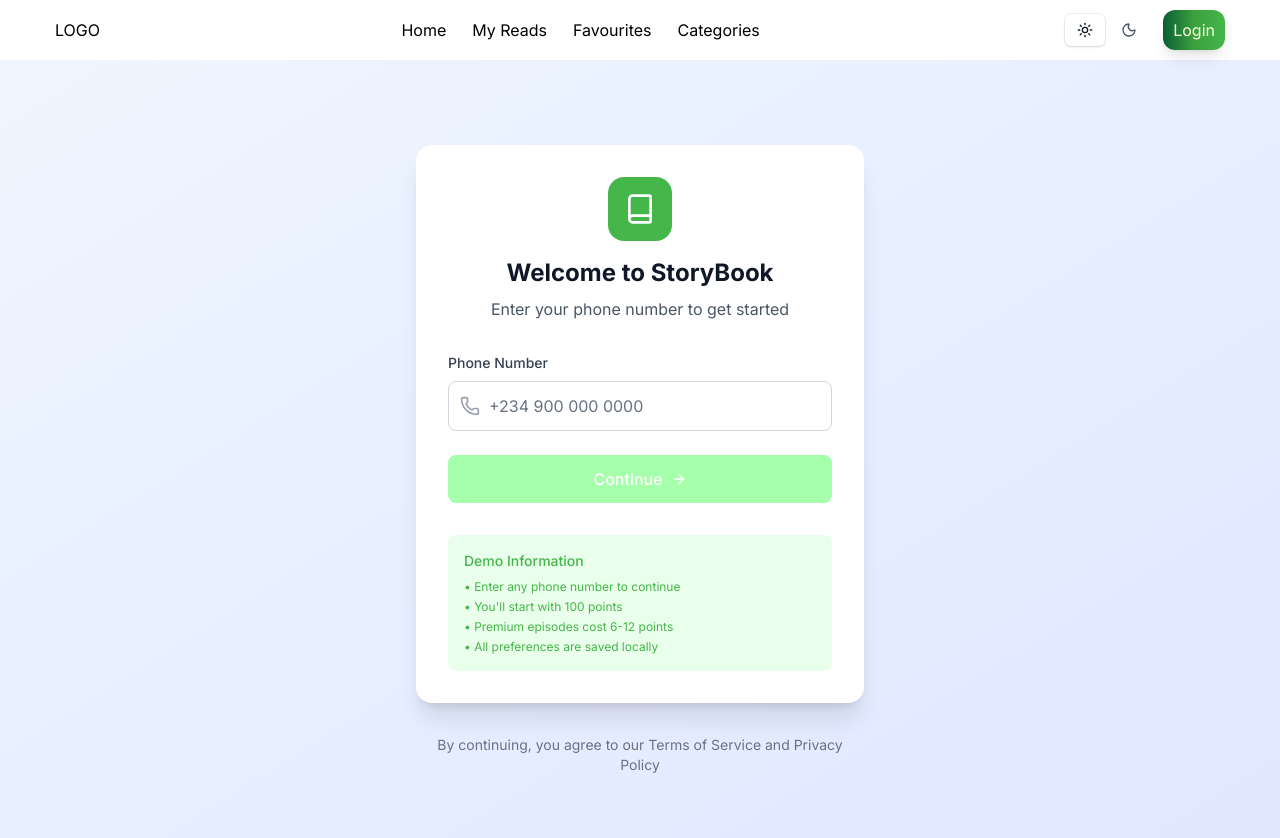
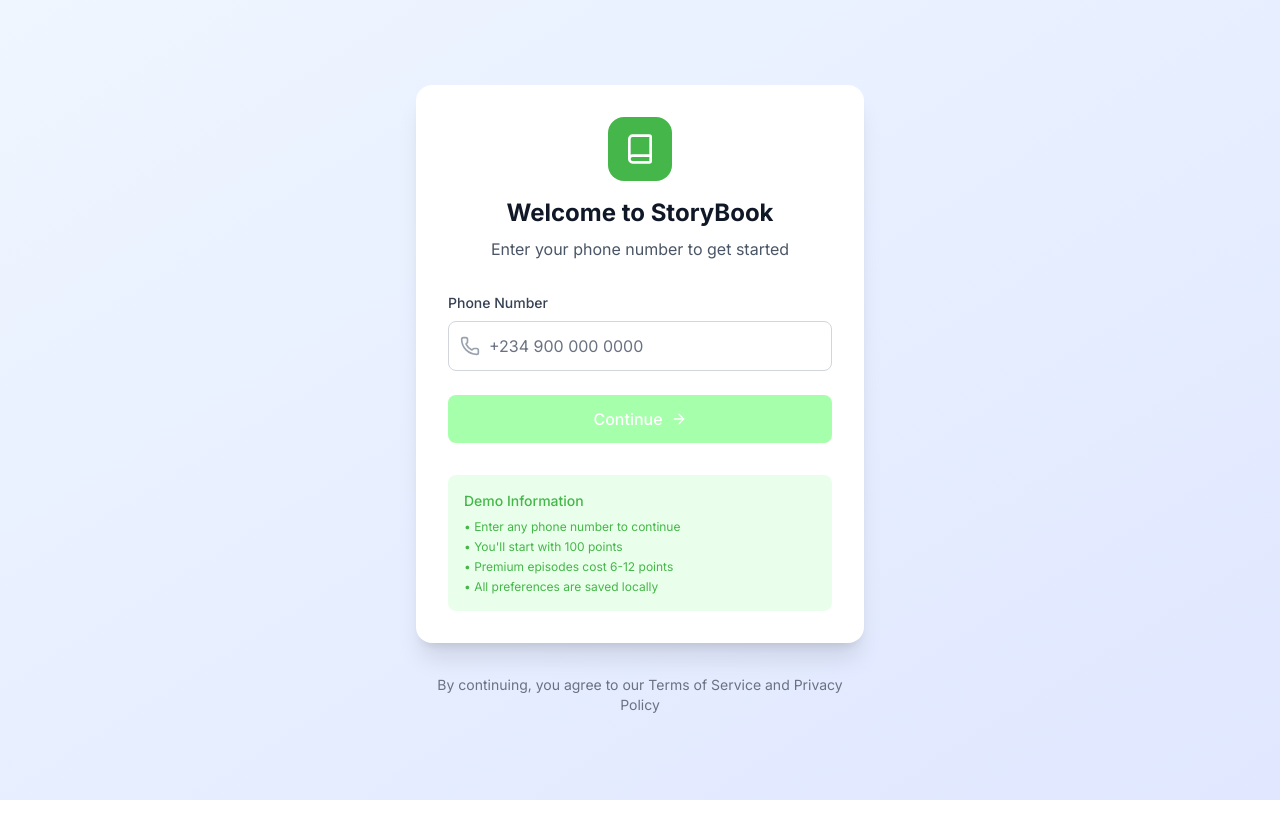
Before and after one commit to EmmyKay0026/story-app, a Next.js app: page /auth/login in a window 1280 px wide. Shown: the top 838 px of the page. After the commit the page ends 800 px from the top, so only its background shows below. Built offline with nearby package versions, Linux system fonts and the light colour scheme.

Commit message:
merged code

```diff
--- a/app/bookmark/page.tsx
+++ b/app/bookmark/page.tsx
@@ -1,5 +1,4 @@
 "use client";
-
 import { useEffect } from "react";
 import { useRouter } from "next/navigation";
 import { Bookmark, Heart, Search } from "lucide-react";
@@ -8,10 +7,6 @@ import { mockStories } from "@/constants/stories";
 import { Navigation } from "@/components/templates/NavigationMenu";
 import { StoryCard } from "@/components/molecules/StoryCard";
 import Link from "next/link";
-// import { Navigation } from "../../components/Navigation";
-// import { StoryCard } from "../../components/StoryCard";
-// import { useUser } from "../../contexts/UserContext";
-// import { mockStories } from "../../lib/data/mockData";
 
 export default function FavoritesPage() {
   const { user, isAuthenticated } = useUser();
--- a/app/globals.css
+++ b/app/globals.css
@@ -63,12 +63,13 @@
   }
   .border-big {
     border: 2px solid;
-    border: #45B649;
+    border: #45b649;
   }
 }
 
 @keyframes float3D {
-  0%, 100% {
+  0%,
+  100% {
     transform: translateY(0) rotateX(0deg) rotateY(0deg) scale(1);
   }
   50% {
@@ -79,7 +80,6 @@
 .bubble-3d {
   animation: float3D 6s ease-in-out infinite;
 }
-
 
 /* Works in Chrome, Edge, Safari */
 ::-webkit-scrollbar {
@@ -92,14 +92,13 @@
 }
 
 ::-webkit-scrollbar-thumb {
-  background: linear-gradient(to bottom, #054625, #3aa13e, #45B649) 1;
+  background: linear-gradient(to bottom, #054625, #3aa13e, #45b649) 1;
   border-radius: 10px;
 }
 
 ::-webkit-scrollbar-thumb:hover {
-  background: linear-gradient(to bottom, #45B649, #3aa13e, #054625) 1;
+  background: linear-gradient(to bottom, #45b649, #3aa13e, #054625) 1;
 }
-
 
 @layer base {
   html {
--- a/app/layout.tsx
+++ b/app/layout.tsx
@@ -1,9 +1,6 @@
 import type { Metadata } from "next";
 import { Inter } from "next/font/google";
 import "./globals.css";
-// import { ThemeProvider } from "@/context/ThemeContext";
-import NavBar from "@/components/molecules/NavBar";
-import { HydrationGuard } from "@/components/templates/HydrationGuard";
 import { UserProvider } from "@/context/UserContext";
 import { ThemeProvider } from "next-themes";
 
@@ -28,10 +25,7 @@ export default function RootLayout({
       <body className="font-sans antialiased">
         <UserProvider>
           <ThemeProvider attribute="class" defaultTheme="system" enableSystem>
-            <HydrationGuard>
-              <NavBar />
-              <div className="theme-transition">{children}</div>
-            </HydrationGuard>
+            <div className="theme-transition">{children}</div>
           </ThemeProvider>
         </UserProvider>
       </body>
--- a/app/page.tsx
+++ b/app/page.tsx
@@ -9,6 +9,7 @@ import { StoryCard as StoryCardV2 } from "@/components/molecules/StoryCard";
 import { FontSizeControl } from "@/components/atoms/FontSizePreference";
 import Cards from "@/components/molecules/card";
 import Link from "next/link";
+import NavBar from "@/components/molecules/NavBar";
 
 export default function Home() {
   const handleReadStory = (storyId: number) => {
@@ -16,6 +17,9 @@ export default function Home() {
   };
 
   return (
+    <main>
+      <NavBar />
+
       <div className="min-h-screen bg-white dark:bg-black theme-transition">
         {/* Header
       <header className="sticky top-0 z-50 bg-white/80 dark:bg-gray-800/80 backdrop-blur-sm border-b border-gray-200 dark:border-gray-700 theme-transition">
@@ -73,9 +77,9 @@ export default function Home() {
                 </span>
               </h2>
               <p className="text-lg md:text-xl text-black-900 dark:text-gray-300 max-w-2xl mx-auto">
-              From thrilling adventures to heartwarming tales. Discover stories
-              that inspire, entertain, and transport you to incredible new
-              worlds. Start your reading journey today.
+                From thrilling adventures to heartwarming tales. Discover
+                stories that inspire, entertain, and transport you to incredible
+                new worlds. Start your reading journey today.
               </p>
             </div>
             <Cards />
@@ -112,7 +116,11 @@ export default function Home() {
           {/* Stories Grid */}
           <div className="grid grid-cols-1 md:grid-cols-2 lg:grid-cols-3 gap-6 lg:gap-8">
             {mockStories.map((story) => (
-            <Link href={`/story/${story.id}`} key={story.id} className="group">
+              <Link
+                href={`/story/${story.id}`}
+                key={story.id}
+                className="group"
+              >
                 <StoryCardV2
                   key={story.id}
                   story={story}
@@ -134,5 +142,6 @@ export default function Home() {
           </div>
         </main>
       </div>
+    </main>
   );
 }
```
Also changed, not shown: components/molecules/cardswap.tsx (+3 -4 lines), 1 other file (tests, documents, lock files or other folders). Lines whose indentation alone changed are shown as unchanged.
